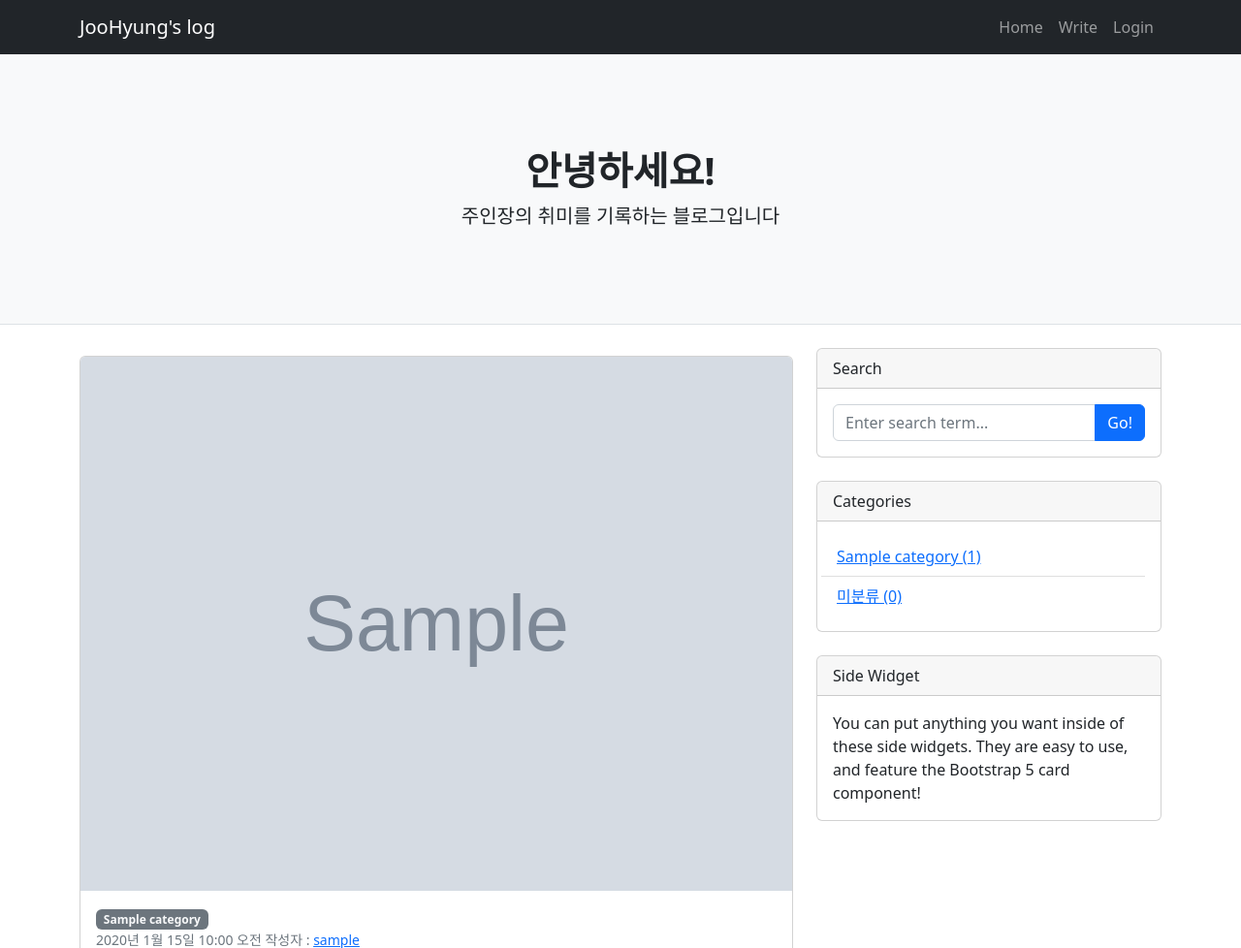
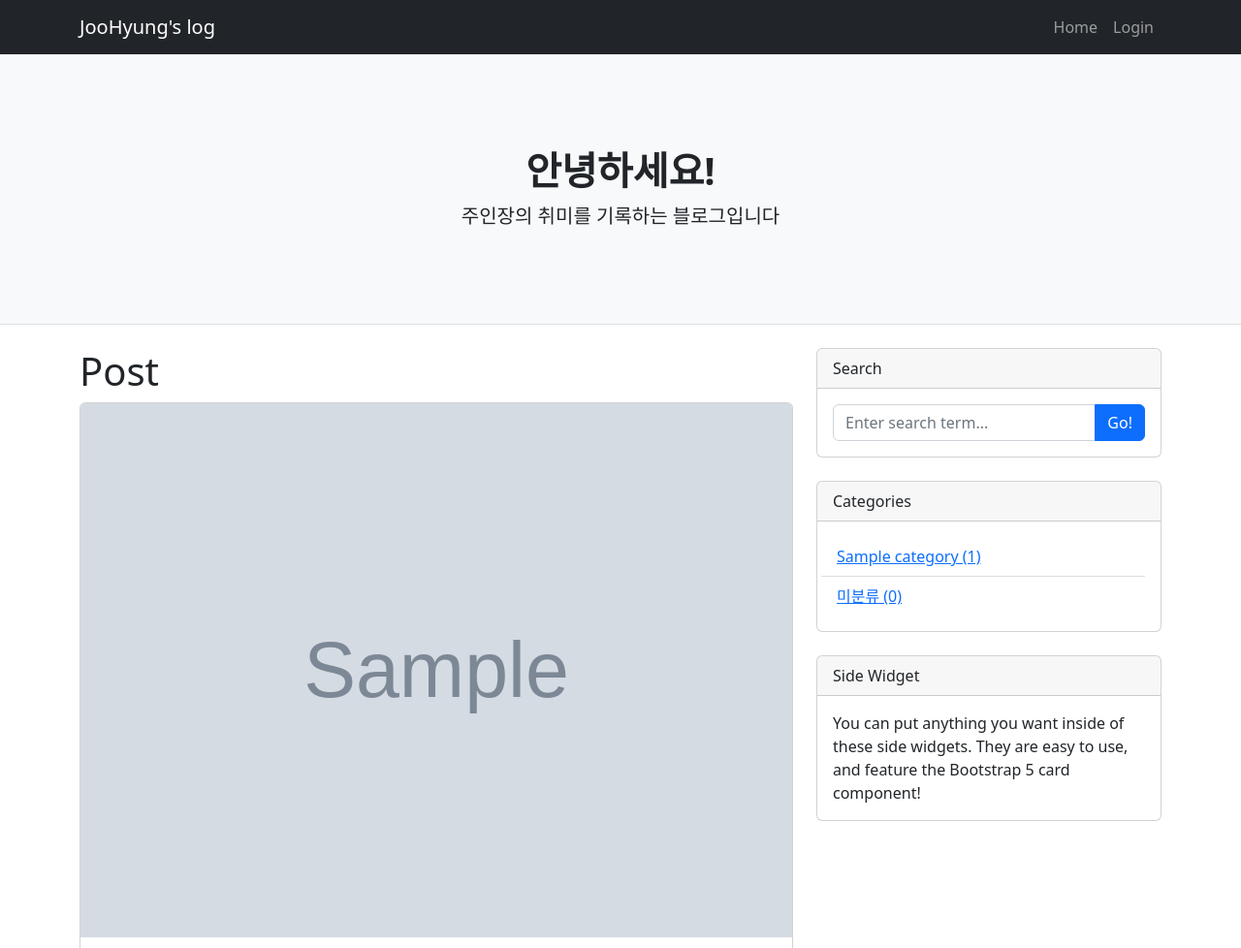
Before and after one commit to JoohyungDev/movie-review-blog, a Django app: page /blog/ in a window 1280 px wide. Shown: the top 978 px of the page at 97% size. Run offline with Django 5.2, Linux system fonts and the light colour scheme; tables that the repository leaves empty hold one stand-in row (values such as "Sample post"); grey boxes marked "Sample" are stand-in pictures; some libraries are stand-ins or nearby versions.

Commit message:
포스트 작성 권한 설정

```diff
--- a/blog/templates/blog/base.html
+++ b/blog/templates/blog/base.html
@@ -23,7 +23,6 @@
             <div class="collapse navbar-collapse" id="navbarSupportedContent">
                 <ul class="navbar-nav ms-auto mb-2 mb-lg-0">
                     <li class="nav-item"><a class="nav-link" href="{% url 'post_list' %}">Home</a></li>
-                    <li class="nav-item"><a class="nav-link" href="#!">Write</a></li>
                     <li class="nav-item"><a class="nav-link" aria-current="page" href="#">Login</a></li>
                 </ul>
             </div>
--- a/blog/templates/blog/base_full_width.html
+++ b/blog/templates/blog/base_full_width.html
@@ -23,7 +23,6 @@
             <div class="collapse navbar-collapse" id="navbarSupportedContent">
                 <ul class="navbar-nav ms-auto mb-2 mb-lg-0">
                     <li class="nav-item"><a class="nav-link" href="{% url 'post_list' %}">Home</a></li>
-                    <li class="nav-item"><a class="nav-link" href="#!">Write</a></li>
                     <li class="nav-item"><a class="nav-link" aria-current="page" href="#">Login</a></li>
                 </ul>
             </div>
--- a/blog/templates/blog/post_list.html
+++ b/blog/templates/blog/post_list.html
@@ -14,7 +14,14 @@
             <div class="row">
                 <!-- Blog entries-->
                 <div class="col-lg-8">
-                    <h1>{% if category %}
+                    {% if user.is_authenticated %}
+                        {% if user.is_superuser %}
+                        <a class="btn btn-primary btn-sm float-end" href="/blog/create_post/" role="button">
+                            <i class="fa-solid fa-pen-to-square"></i> 새 글 작성
+                        </a>
+                        {% endif %}
+                    {% endif %}
+                    <h1>Post{% if category %}
                         <span class="badge bg-secondary text-decoration-none link-light">
                             {{ category }}
                         </span>
```
